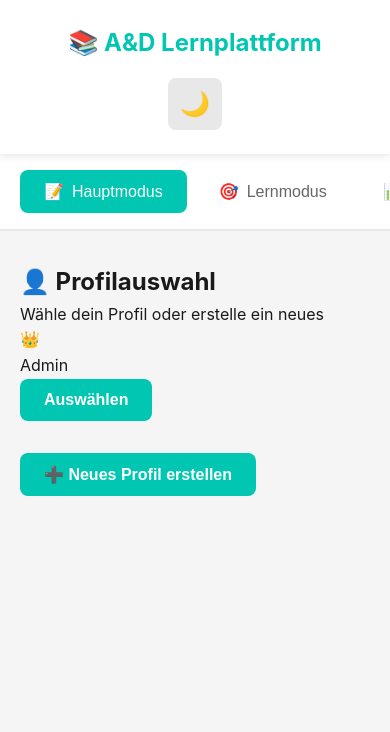
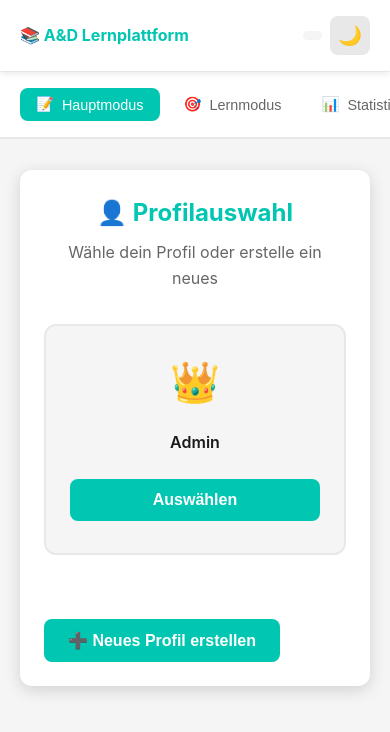
Before and after one commit to Eray464646/Algorithmen, a plain HTML site: page index.html in a window 390 px wide. Drawn offline with Linux system fonts and the light colour scheme.

Commit message:
Update styles.css

```diff
--- a/styles.css
+++ b/styles.css
@@ -82,6 +82,22 @@ body {
     color: var(--primary-color);
 }
 
+.header-controls {
+    display: flex;
+    align-items: center;
+    gap: 1rem;
+}
+
+.profile-info {
+    font-weight: 600;
+    color: var(--primary-color);
+    padding: 0.5rem 1rem;
+    background: var(--bg-secondary);
+    border-radius: var(--border-radius-sm);
+    font-size: 1rem;
+    white-space: nowrap;
+}
+
 .theme-toggle {
     background: var(--bg-tertiary);
     border: none;
@@ -162,6 +178,84 @@ body {
         opacity: 1;
         transform: translateY(0);
     }
+}
+
+/* ===== PROFIL-SYSTEM ===== */
+.profile-selection-card {
+    background: var(--bg-primary);
+    border-radius: var(--border-radius);
+    padding: 2rem;
+    box-shadow: var(--shadow-lg);
+    max-width: 900px;
+    margin: 0 auto;
+}
+
+.profile-selection-card h2 {
+    color: var(--primary-color);
+    margin-bottom: 0.5rem;
+    font-size: 2rem;
+    text-align: center;
+}
+
+.profile-selection-card > p {
+    text-align: center;
+    color: var(--text-secondary);
+    margin-bottom: 2rem;
+}
+
+.profile-list {
+    display: grid;
+    grid-template-columns: repeat(auto-fill, minmax(250px, 1fr));
+    gap: 1.5rem;
+    margin: 2rem 0;
+    min-height: 200px;
+}
+
+.profile-card {
+    background: var(--bg-secondary);
+    border-radius: var(--border-radius);
+    padding: 1.5rem;
+    text-align: center;
+    transition: var(--transition);
+    border: 2px solid var(--bg-tertiary);
+    position: relative;
+    display: flex;
+    flex-direction: column;
+    align-items: center;
+    justify-content: space-between;
+}
+
+.profile-card:hover {
+    transform: translateY(-5px);
+    box-shadow: var(--shadow-lg);
+    border-color: var(--primary-color);
+}
+
+.profile-icon {
+    font-size: 3.5rem;
+    margin-bottom: 1rem;
+}
+
+.profile-name {
+    font-size: 1.25rem;
+    font-weight: 600;
+    margin-bottom: 1.5rem;
+    color: var(--text-primary);
+    word-break: break-word;
+}
+
+.profile-select-btn {
+    width: 100%;
+    margin-bottom: 0.5rem;
+}
+
+.profile-delete-btn {
+    position: absolute;
+    top: 0.5rem;
+    right: 0.5rem;
+    padding: 0.4rem 0.6rem;
+    min-width: auto;
+    font-size: 1rem;
 }
 
 /* ===== CARDS ===== */
@@ -742,8 +836,27 @@ body {
 /* ===== RESPONSIVE ===== */
 @media (max-width: 768px) {
     .header .container {
-        flex-direction: column;
-        gap: 1rem;
+        flex-direction: row;
+        justify-content: space-between;
+        align-items: center;
+    }
+
+    .header-controls {
+        flex-direction: row;
+        gap: 0.5rem;
+    }
+
+    .profile-info {
+        font-size: 0.85rem;
+        padding: 0.4rem 0.8rem;
+    }
+
+    .logo {
+        font-size: 1.2rem;
+    }
+
+    .profile-list {
+        grid-template-columns: 1fr;
     }
 
     .mode-selection {
@@ -751,6 +864,10 @@ body {
     }
 
     .result-stats {
+        grid-template-columns: 1fr;
+    }
+
+    .stats-overview {
         grid-template-columns: 1fr;
     }
 
@@ -780,6 +897,73 @@ body {
     #questionText {
         font-size: 1.2rem;
     }
+
+    .profile-selection-card {
+        padding: 1.5rem;
+    }
+
+    .profile-selection-card h2 {
+        font-size: 1.5rem;
+    }
+
+    .settings-section button {
+        width: 100%;
+        margin-right: 0;
+    }
+}
+
+@media (max-width: 480px) {
+    .header {
+        padding: 1rem 0;
+    }
+
+    .logo {
+        font-size: 1rem;
+    }
+
+    .profile-info {
+        font-size: 0.75rem;
+        padding: 0.3rem 0.6rem;
+    }
+
+    .theme-toggle {
+        padding: 0.5rem;
+        font-size: 1.2rem;
+    }
+
+    .nav-btn {
+        padding: 0.5rem 1rem;
+        font-size: 0.9rem;
+    }
+
+    .profile-icon {
+        font-size: 2.5rem;
+    }
+
+    .profile-name {
+        font-size: 1rem;
+    }
+
+    .mode-icon {
+        font-size: 2.5rem;
+    }
+
+    #questionText {
+        font-size: 1.1rem;
+    }
+
+    .answer-btn {
+        padding: 1rem;
+        font-size: 0.95rem;
+    }
+
+    .stat-number {
+        font-size: 2rem;
+    }
+
+    .stat-value {
+        font-size: 2rem;
+    }
 }
 
 /* ===== UTILITY CLASSES ===== */
@@ -797,3 +981,77 @@ body {
 .mb-1 { margin-bottom: 0.5rem; }
 .mb-2 { margin-bottom: 1rem; }
 .mb-3 { margin-bottom: 1.5rem; }
+
+/* ===== SCROLLBAR GLOBAL STYLING ===== */
+::-webkit-scrollbar {
+    width: 10px;
+    height: 10px;
+}
+
+::-webkit-scrollbar-track {
+    background: var(--bg-tertiary);
+}
+
+::-webkit-scrollbar-thumb {
+    background: var(--primary-color);
+    border-radius: 5px;
+}
+
+::-webkit-scrollbar-thumb:hover {
+    background: var(--primary-dark);
+}
+
+/* ===== ANIMATIONS ===== */
+@keyframes pulse {
+    0%, 100% {
+        opacity: 1;
+    }
+    50% {
+        opacity: 0.5;
+    }
+}
+
+.loading {
+    animation: pulse 1.5s ease-in-out infinite;
+}
+
+/* ===== ACCESSIBILITY ===== */
+.btn:focus,
+.topic-btn:focus,
+.answer-btn:focus,
+.nav-btn:focus {
+    outline: 2px solid var(--primary-color);
+    outline-offset: 2px;
+}
+
+.profile-select-btn:focus,
+.profile-delete-btn:focus {
+    outline: 2px solid var(--primary-color);
+    outline-offset: 2px;
+}
+
+/* ===== PRINT STYLES ===== */
+@media print {
+    .header,
+    .main-nav,
+    .theme-toggle,
+    .toast-container,
+    .btn {
+        display: none;
+    }
+
+    body {
+        background: white;
+        color: black;
+    }
+
+    .screen {
+        display: block !important;
+    }
+
+    .stats-card,
+    .welcome-card {
+        box-shadow: none;
+        border: 1px solid #ddd;
+    }
+}
```
